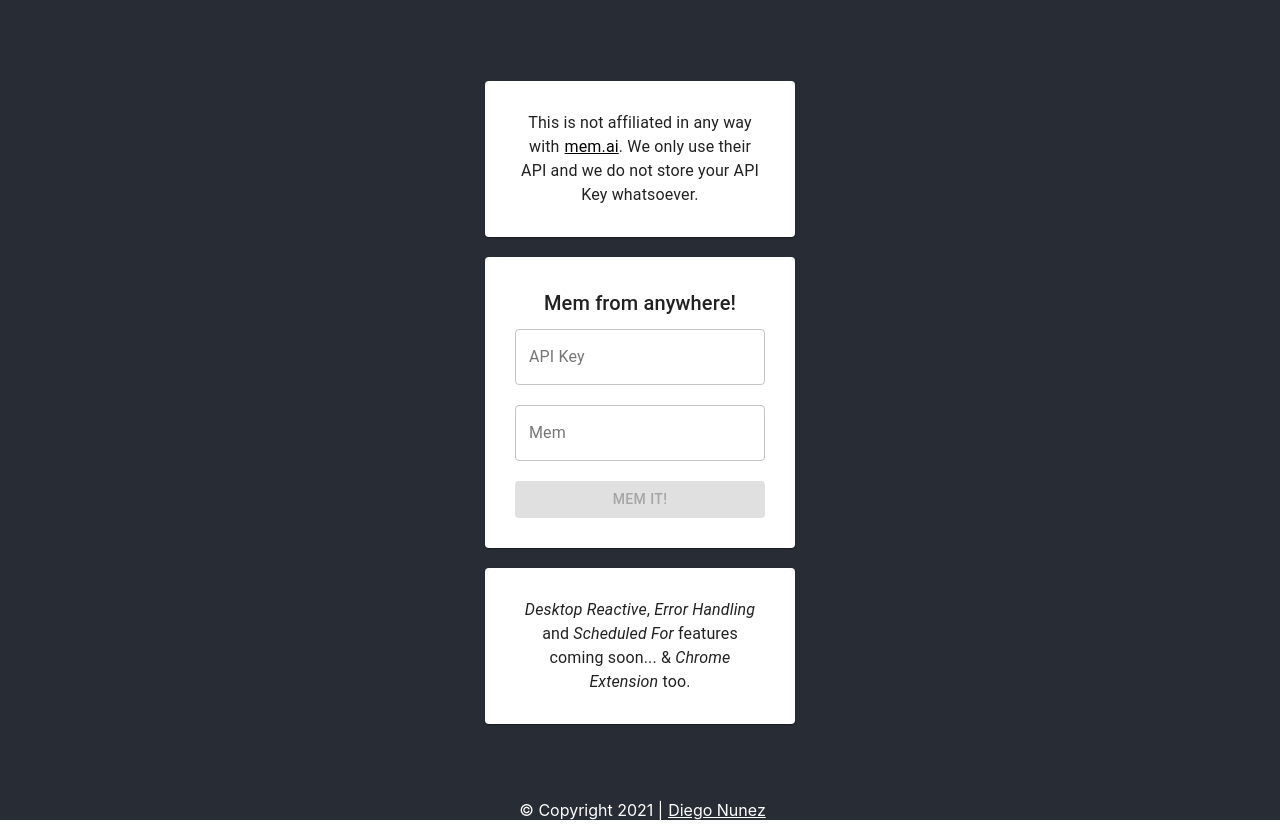
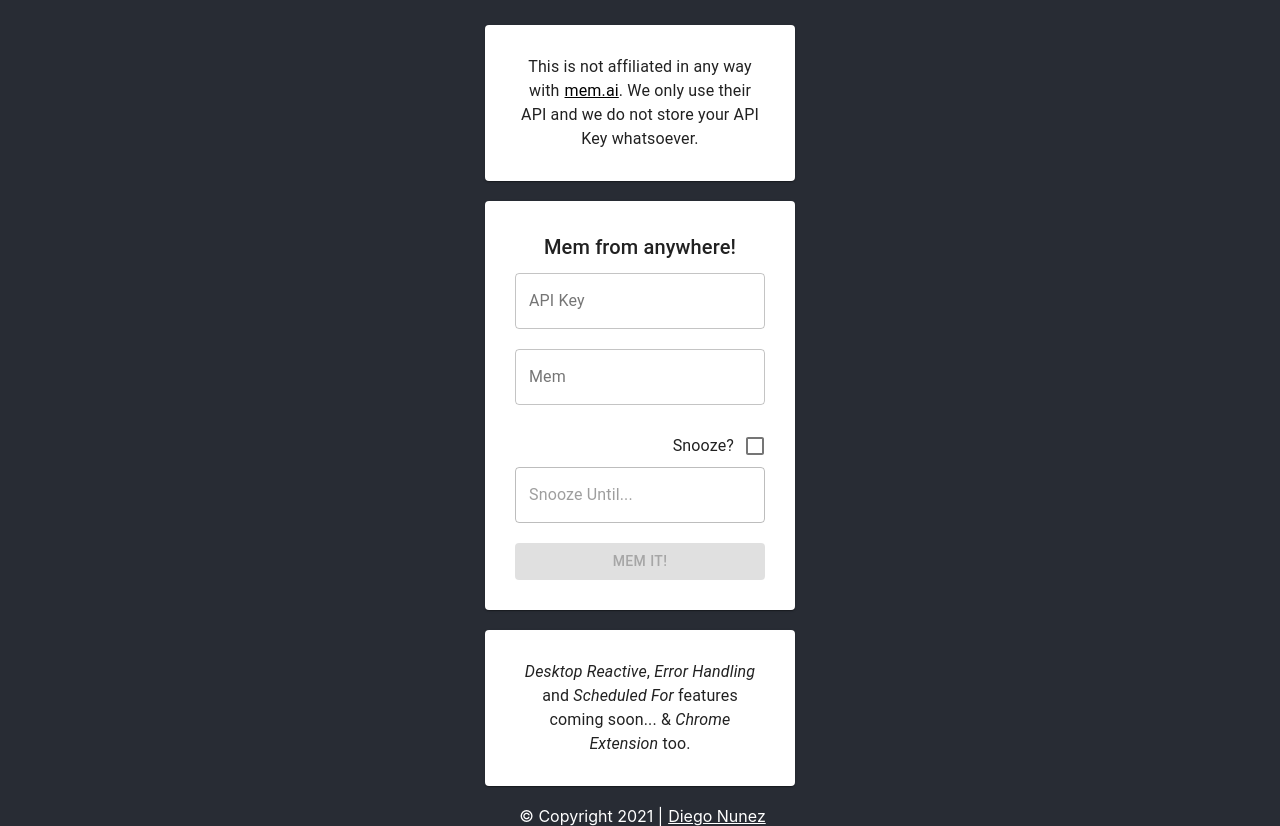
Before and after one commit to felipedevvv/memBrowser, a React (Create React App) app: page / in a window 1280 px wide. Built offline with nearby package versions, Linux system fonts and the light colour scheme.

Commit message:
added snooze field, bug pending, snoozed cb does not clear

```diff
--- a/src/components/form.js
+++ b/src/components/form.js
@@ -1,9 +1,8 @@
 import { useState, useEffect } from 'react';
 import { makeStyles } from '@material-ui/core/styles';
-import { Card, OutlinedInput, Typography, Button, FormControl, InputLabel } from '@material-ui/core';
-// Checkbox, FormControlLabel
-// import DateFnsUtils from '@date-io/date-fns';
-// import { DateTimePicker, MuiPickersUtilsProvider } from "@material-ui/pickers";
+import { Card, OutlinedInput, Typography, Button, FormControl, InputLabel, Checkbox, FormControlLabel} from '@material-ui/core';
+import DateFnsUtils from '@date-io/date-fns';
+import { DateTimePicker, MuiPickersUtilsProvider } from "@material-ui/pickers";
 import axios from 'axios';
 
 
@@ -21,15 +20,18 @@
   const [mem, setMem] = useState("");
   const [memKey, setMemKey] = useState("");
   const [resMsg, setResMsg] = useState("");
-//   const [isScheduled, setIsScheduled] = useState(false);
+  const [snoozeTill, setSnoozeTill] =  useState(null);
+  const [isSnoozed, setIsSnoozed] = useState(false);
   const [formFilled, setFormFilled] = useState(false);
   const classes = useStyles();
 
   const sendMem = async (e) => {
-
-    axios.post('https://api.mem.ai/v0/mems', {
-        content: mem
-    }, {
+    let apiBody = {};
+    isSnoozed ?
+        apiBody = { content: mem, snoozeTill: snoozeTill} :
+        apiBody = { content: mem};
+    console.log(apiBody);
+    axios.post('https://api.mem.ai/v0/mems', apiBody, {
         headers: {
             'Content-Type': 'application/json',
             'Authorization': `ApiAccessToken ${memKey}`
@@ -37,6 +39,8 @@
     }).then(res => {
         setMem("");
         setMemKey("");
+        setSnoozeTill(null);
+        setIsSnoozed(false);
         setFormFilled(false);
 
         console.log(res.status);
@@ -47,13 +51,11 @@
   };
 
   useEffect(() => {
-    setFormFilled(memKey !== "" && mem !== "");
-}, [mem, memKey]);
+      setFormFilled(memKey !== "" && mem !== "" && (isSnoozed ? snoozeTill !== null : true));
+}, [mem, memKey, isSnoozed, snoozeTill]);
 
   return (
     <div className="App">
-      {/* <header className="App-header">
-      </header> */}
         <Card style={{ padding: 30, minWidth: 250, maxWidth: 250 }}>
             <Typography variant="h6" className={classes.heading}>
                 Mem from anywhere!
@@ -96,35 +98,36 @@
                         setResMsg("");
                     }}
                 />
-                {/* <FormControlLabel
+                <FormControlLabel
                     control={
                         <Checkbox
-                            label="Schedule?"
-                            name="Scheduled"
-                            value={isScheduled}
+                            label="Snooze?"
+                            name="Snoozed"
+                            value={isSnoozed}
                             onChange={() => {
-                                setIsScheduled(!isScheduled)
+                                setIsSnoozed(!isSnoozed);
+                                setSnoozeTill(null);
                                 }
                             }
                         />
                     }
-                    label="Schedule?"
+                    label="Snooze?"
                     labelPlacement="start"
                 />
                 <MuiPickersUtilsProvider utils={DateFnsUtils}>
                     <DateTimePicker
-                        label="Scheduled For"
+                        label="Snooze Until..."
                         inputVariant="outlined"
                         minDate={Date.now}
                         className={classes.inputs}
-                        disabled={!isScheduled}
+                        disabled={!isSnoozed}
                         disablePast={true}
-                        // value={selectedDate}
+                        value={snoozeTill}
                         onChange={(e) => {
-                            console.log(e);
+                            setSnoozeTill(e.toISOString());
                         }}
                     />
-                </MuiPickersUtilsProvider> */}
+                </MuiPickersUtilsProvider>
                 <Button
                     variant="contained"
                     color="primary"
```
